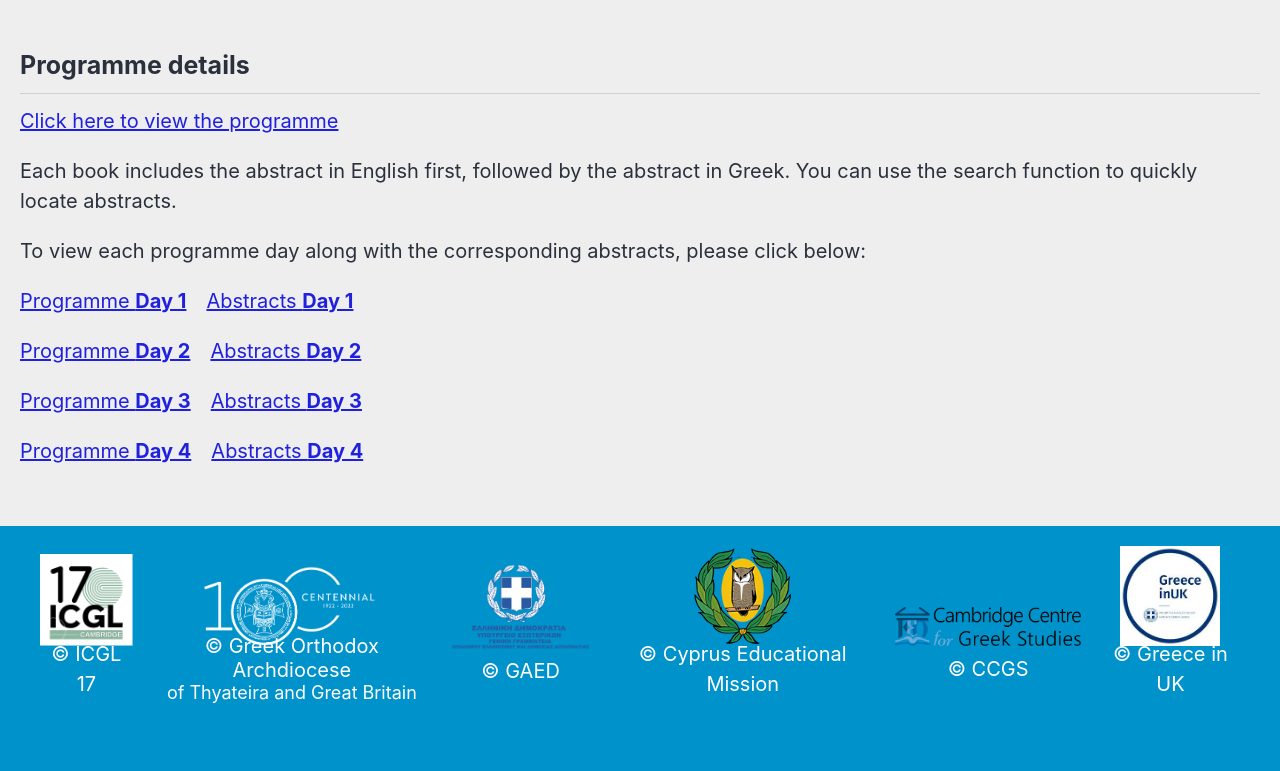
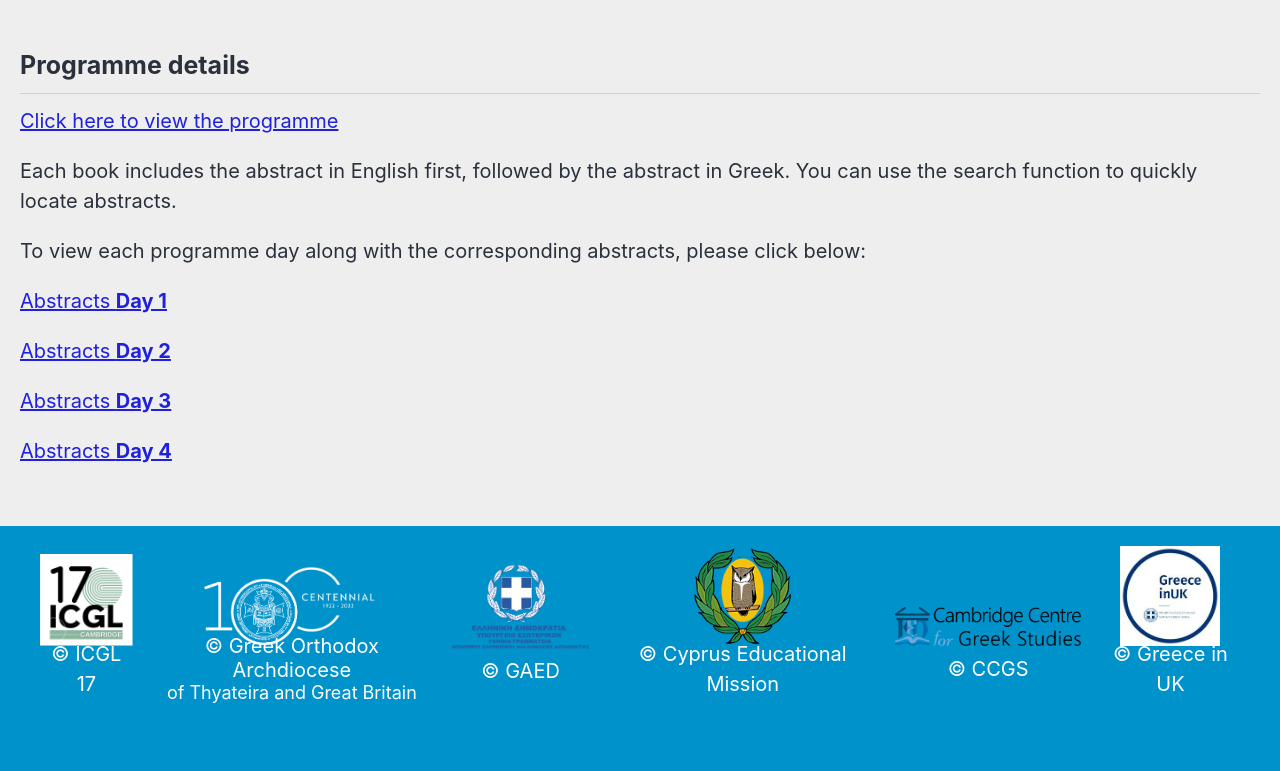
Before and after one commit to roryleung/ICGL17, a Jekyll site: the page built from _pages/programme.md, in a window 1280 px wide. Shown: the part 417-1188 px from the top of the page. Built offline with Jekyll 4.4.1, drawn with Linux system fonts in a browser that asks for light colours; cached includes are drawn as plain includes; nearby versions of some CDN libraries.

Commit message:
Remove programme links for each day

```diff
--- a/_pages/programme.md
+++ b/_pages/programme.md
@@ -20,22 +20,18 @@ To view each programme day along with the corresponding abstracts, please click
 <div style="display: flex; flex-direction: column; gap: 1em;">
 
   <div style="display: flex; gap: 1em;">
-    <a class="day-button" href="/downloads/Programme_17_07_TUE.pdf">Programme <strong>Day 1</strong></a>
     <a class="day-button" href="/downloads/book_tue_final.pdf">Abstracts <strong>Day 1</strong></a>
   </div>
 
   <div style="display: flex; gap: 1em;">
-    <a class="day-button" href="/downloads/Programme_17_07_WED.pdf">Programme <strong>Day 2</strong></a>
     <a class="day-button" href="/downloads/book_wed_final.pdf">Abstracts <strong>Day 2</strong></a>
   </div>
 
   <div style="display: flex; gap: 1em;">
-    <a class="day-button" href="/downloads/Programme_17_07_THU.pdf">Programme <strong>Day 3</strong></a>
     <a class="day-button" href="/downloads/book_thu_final.pdf">Abstracts <strong>Day 3</strong></a>
   </div>
 
   <div style="display: flex; gap: 1em;">
-    <a class="day-button" href="/downloads/Programme_17_07_FRI.pdf">Programme <strong>Day 4</strong></a>
     <a class="day-button" href="/downloads/book_fri_final.pdf">Abstracts <strong>Day 4</strong></a>
   </div>
 
```
